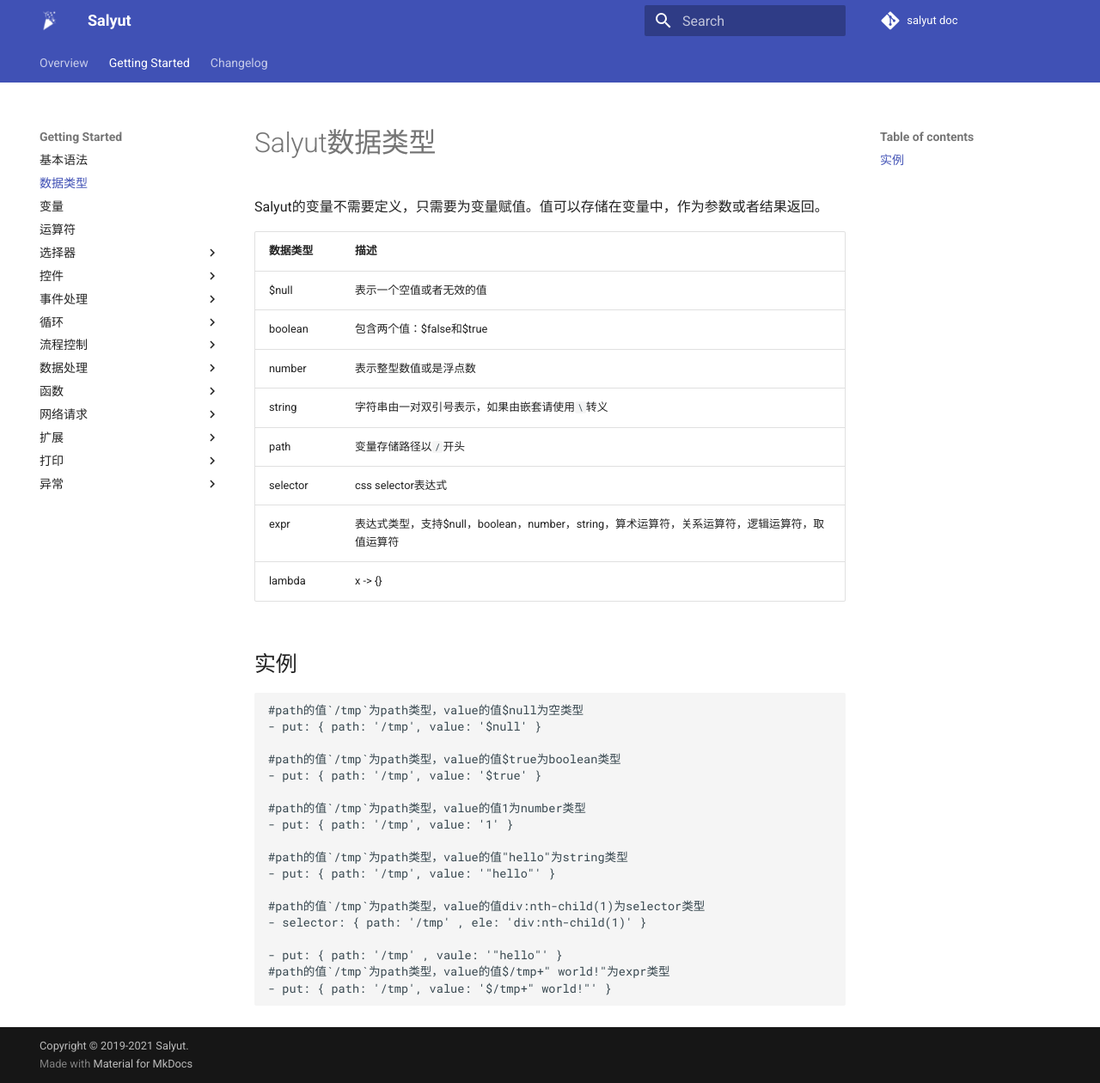
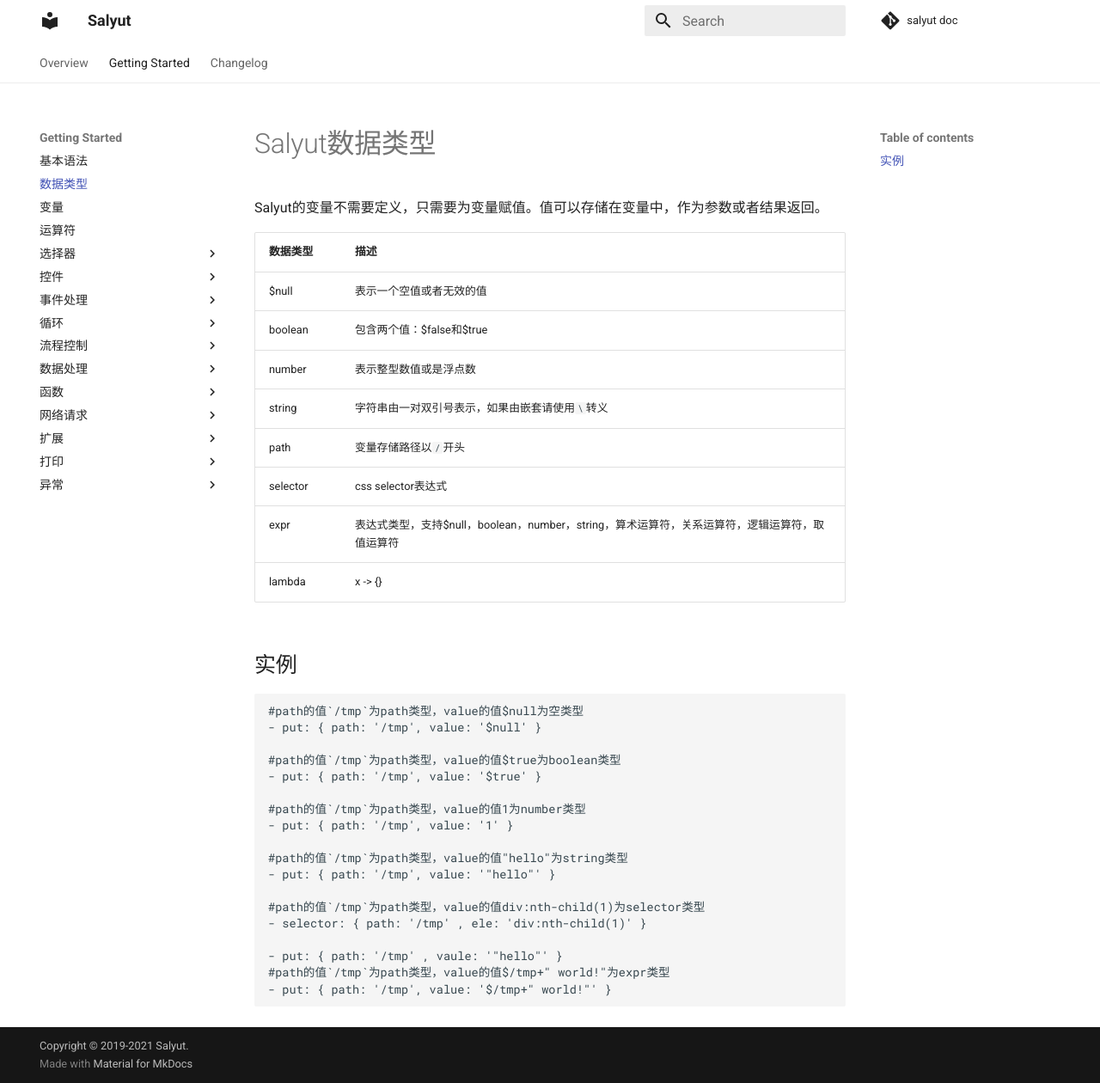
Before and after one commit to shenruisi/salyut_doc, an MkDocs documentation site: the page built from docs/datatype.md, in a window 1280 px wide and 1260 px high. Shown: the whole window at 86% size. Built offline with MkDocs 1.6.1 and Material for MkDocs 9.7.7, drawn with Linux system fonts in a browser that asks for light colours; comment, search, counter and statistics services are not loaded.

Commit message:
salyut doc rc2

```diff
--- a/mkdocs.yml
+++ b/mkdocs.yml
@@ -13,7 +13,11 @@ theme:
   font:
     text: 'Roboto'
     code: 'Roboto Mono'
-  logo: './img/icon.png'
+  palette:
+    primary: 'white'
+    accent: 'white'
+
+#   logo: './img/icon.png'
 extra:
   manifest: 'manifest.webmanifest'
 
```
